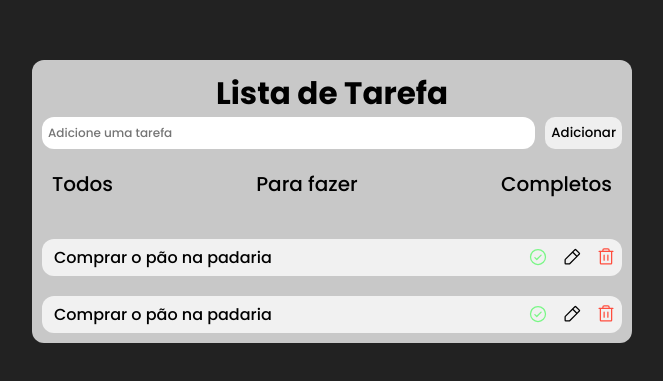
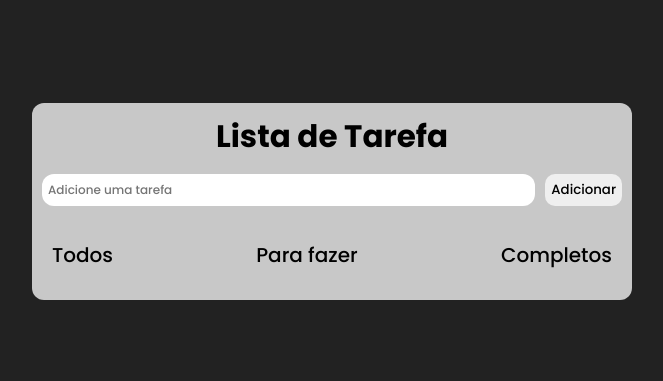
Before and after one commit to claytonfortunato/FullStack-todoList, a React (Vite) app in the folder client/: page / in a window 1280 px wide. Shown: the part 199-580 px from the top of the page, without its empty margins (308-971 px from the left). Built offline with nearby package versions, Linux system fonts and the light colour scheme.

Commit message:
feat: component delete and interfaces past

```diff
--- a/client/src/components/Task/index.tsx
+++ b/client/src/components/Task/index.tsx
@@ -8,25 +8,21 @@ import * as C from "./styles";
 
 interface TaskProps {
   item: any;
+  deleteTask: (id: number) => void;
 }
 
-export const Task = ({ item }: TaskProps) => {
-  const [isChecked, setIsChecked] = useState<TaskProps>();
+export const Task = ({ item, deleteTask }: TaskProps) => {
+  const [isChecked, setIsChecked] = useState();
 
   return (
     <C.Container>
       <C.Wrapper>
-        <C.Description checked={isChecked} done={isChecked}>
-          {item.name}
-        </C.Description>
+        <C.Description done={false}>{item.name}</C.Description>
       </C.Wrapper>
       <C.Content>
-        <C.IconImage
-          src={Check}
-          onChange={(e) => setIsChecked(e.target.checked)}
-        />
+        <C.IconImage src={Check} />
         <C.IconImage src={Edit} />
-        <C.IconImage src={Delete} />
+        <C.IconImage src={Delete} onClick={() => deleteTask(item.id)} />
       </C.Content>
     </C.Container>
   );
--- a/client/src/components/TaskInput/styles.ts
+++ b/client/src/components/TaskInput/styles.ts
@@ -2,6 +2,7 @@ import styled from "styled-components";
 
 export const Container = styled.div`
   display: flex;
+  margin: 14px 0px;
 `;
 
 export const Input = styled.input`
--- /dev/null
+++ b/client/src/interfaces/Item.ts
@@ -0,0 +1,5 @@
+export interface Item {
+  id: number;
+  name: string;
+  done: boolean;
+}
--- a/client/src/page/Home/index.tsx
+++ b/client/src/page/Home/index.tsx
@@ -1,20 +1,15 @@
 import { useState } from "react";
+
 import { FilterInput } from "../../components/FilterInput";
 import { Task } from "../../components/Task";
 import { TaskInput } from "../../components/TaskInput";
+
+import { Item } from "../../interfaces/Item";
+
 import * as C from "./styles";
 
-interface Item {
-  id: number;
-  name: string;
-  done: boolean;
-}
-
 export const Home = () => {
-  const [list, setList] = useState<Item[]>([
-    { id: 1, name: "Comprar o pão na padaria", done: false },
-    { id: 1, name: "Comprar o pão na padaria", done: true },
-  ]);
+  const [list, setList] = useState<Item[]>([]);
 
   const handleAddTask = (taskName: string) => {
     let newList = [...list];
@@ -26,6 +21,10 @@ export const Home = () => {
     setList(newList);
   };
 
+  const handleDeleteTask = (id: number) => {
+    setList((prev) => prev.filter((todo) => todo.id !== id));
+  };
+
   return (
     <C.Container>
       <C.Header>Lista de Tarefa</C.Header>
@@ -35,7 +34,7 @@ export const Home = () => {
       <FilterInput />
 
       {list.map((item, index) => (
-        <Task key={index} item={item} />
+        <Task key={index} item={item} deleteTask={handleDeleteTask} />
       ))}
     </C.Container>
   );
```
